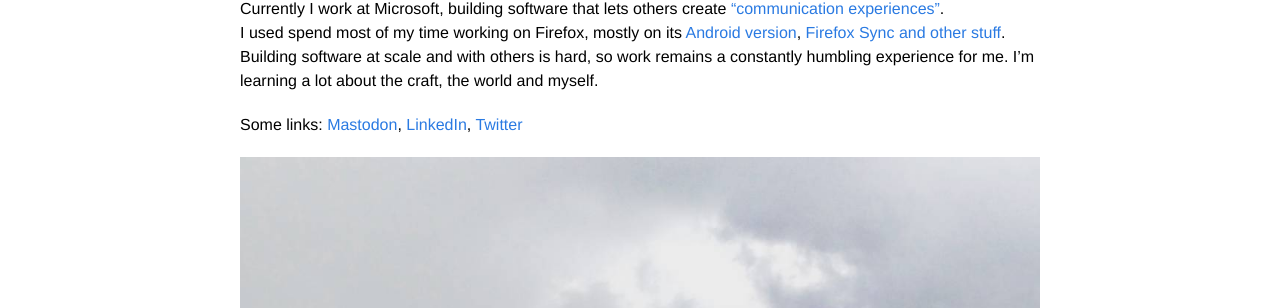
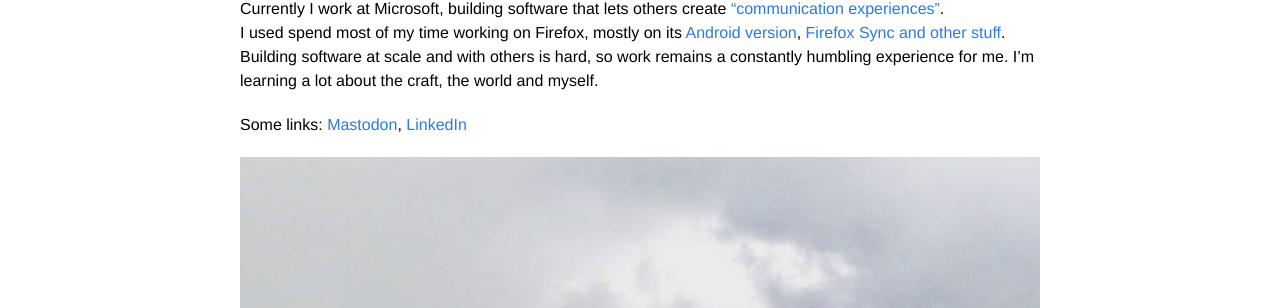
Before and after one commit to grigoryk/grigoryk.github.io, a Jekyll site: the page built from about.md, in a window 1280 px wide. Shown: the part 251-559 px from the top of the page. Built offline with Jekyll 4.4.1, drawn with Linux system fonts in a browser that asks for light colours.

Commit message:
remove twitter profile link

```diff
--- a/about.md
+++ b/about.md
@@ -10,7 +10,7 @@ My name is Grisha. I was born in the USSR, grew up in Tashkent, Uzbekistan and g
 
 Currently I work at Microsoft, building software that lets others create <a href="https://azure.microsoft.com/en-us/products/communication-services/">"communication experiences"</a>.<br>I used spend most of my time working on Firefox, mostly on its <a href="https://play.google.com/store/apps/details?id=org.mozilla.firefox">Android version</a>, <a href="https://www.mozilla.org/en-US/firefox/features/sync/">Firefox Sync</a> <a href="https://github.com/mozilla/mentat/">and</a> <a href="https://github.com/mozilla-mobile/android-components/">other</a> <a href="https://github.com/mozilla/application-services/">stuff</a>. Building software at scale and with others is hard, so work remains a constantly humbling experience for me. I'm learning a lot about the craft, the world and myself.
 
-Some links: <a rel="me" href="https://mastodon.social/@grisha">Mastodon</a>, [LinkedIn](https://www.linkedin.com/in/grigorykruglov), [Twitter](http://twitter.com/lunafiko)
+Some links: <a rel="me" href="https://mastodon.social/@grisha">Mastodon</a>, [LinkedIn](https://www.linkedin.com/in/grigorykruglov)
 
 
 <figure>
```
